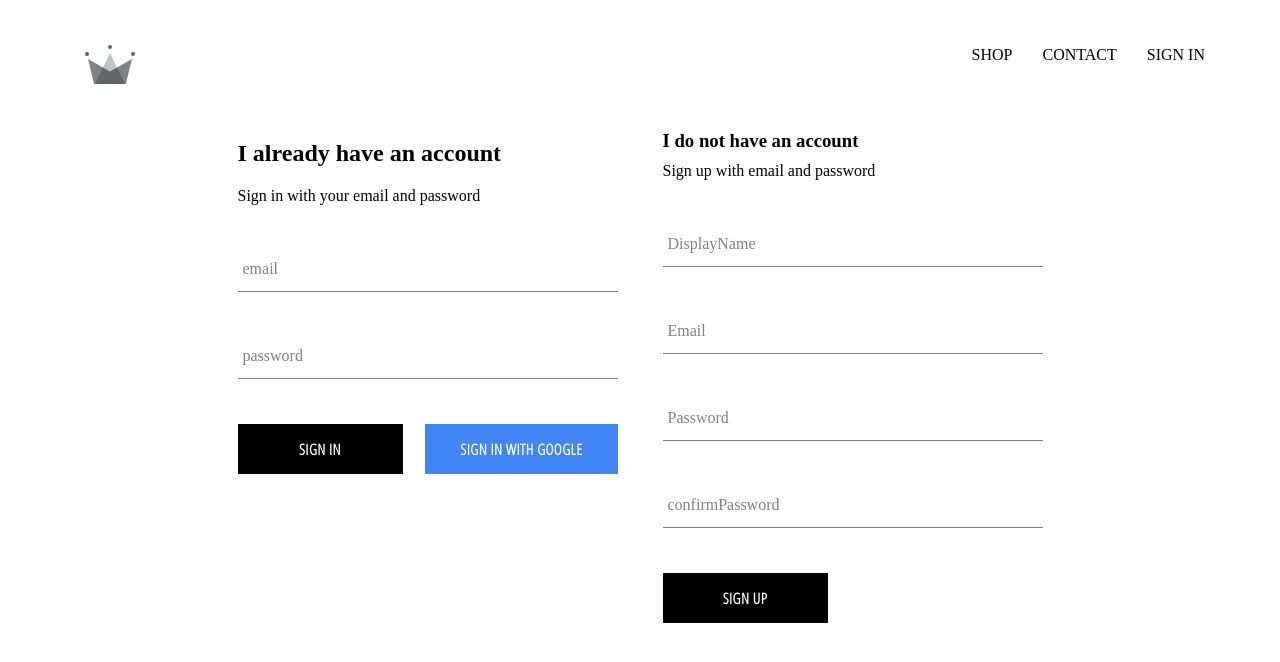
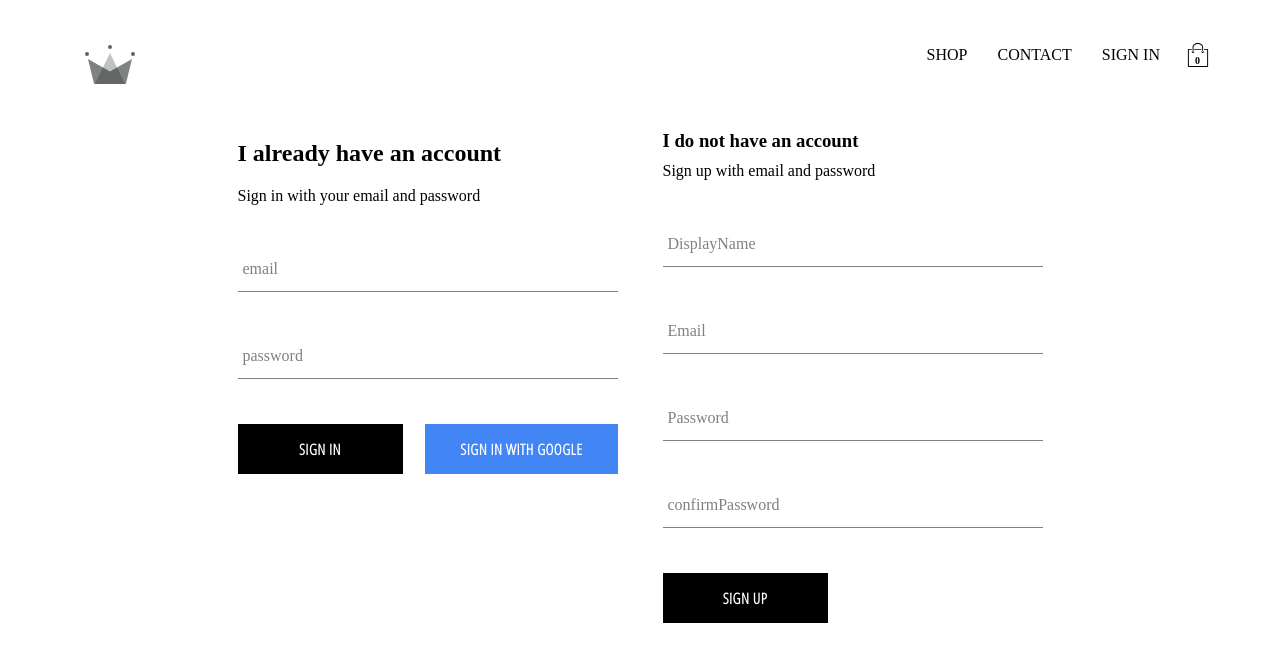
Before and after one commit to Joggz/JoggzClothing, a React (Create React App) app: page /signin in a window 1280 px wide. Shown: the top 662 px of the page. Built offline with nearby package versions, Linux system fonts and the light colour scheme; no server answers.

Commit message:
adds cartIcon  and cartDropdown, also implements cartsReducer

```diff
--- a/src/Firebase/Firebase.utils.js
+++ b/src/Firebase/Firebase.utils.js
@@ -3,16 +3,15 @@
  import 'firebase/firestore';
  import 'firebase/auth';
 
- const config =   {
-    apiKey: "AIzaSyBQmEgwF4oXSSc7zlazspFKlPYCC-HaTe8",
-    authDomain: "joggz-db.firebaseapp.com",
-    databaseURL: "https://joggz-db.firebaseio.com",
-    projectId: "joggz-db",
-    storageBucket: "joggz-db.appspot.com",
-    messagingSenderId: "70083623468",
-    appId: "1:70083623468:web:47e630236d0eca21c12f89",
-    measurementId: "G-6TB7CZ7NB7"
-    };
+ const config =  {
+  apiKey: "AIzaSyCZmcsPxFpn9q9is_jG7vvce2n9Q2yHv4Y",
+  authDomain: "crwn-clothings-75da1.firebaseapp.com",
+  databaseURL: "https://crwn-clothings-75da1.firebaseio.com",
+  projectId: "crwn-clothings-75da1",
+  storageBucket: "crwn-clothings-75da1.appspot.com",
+  messagingSenderId: "990646169138",
+  appId: "1:990646169138:web:909a218f721fcaca0b162b"
+};
 
   firebase.initializeApp(config)
 
--- a/src/components/Header/header.component.jsx
+++ b/src/components/Header/header.component.jsx
@@ -2,11 +2,13 @@
 
 import { ReactComponent as Logo } from '../../assets/crown.svg';
 import { Link } from 'react-router-dom';
+import  CartIcon  from '../cart-icon/cart-icons.component'
+import CartDropdown from '../cart-dropdown/cart-dropdown';
 import { connect } from 'react-redux';
 import { auth } from '../../Firebase/Firebase.utils';
 import './header.style.scss';
 
-const Header = ({ currentUser }) => (
+const Header = ({ currentUser, hidden }) => (
     <div className='header'>
          <Link className='logo-container' to='/'>
             <Logo className='logo'/>
@@ -26,13 +28,18 @@
                </div>  :
                <Link  className='option' to='/signin'>SIGN IN</Link>
              }
-
+             <CartIcon />
          </div>
+         { hidden ? null :
+          <CartDropdown />
+          }
     </div>
 );
 
-const mapStatetoProps = ({user}) => ({
-    currentUser: user.currentUser
+const mapStatetoProps = ({user: {currentUser},  cart: {hidden} }) => ({
+    currentUser,
+    hidden
 })
 
+
 export default connect(mapStatetoProps)(Header)
--- /dev/null
+++ b/src/components/cart-dropdown/cart-dropdown.jsx
@@ -0,0 +1,17 @@
+import React from 'react';
+
+
+import CustomButton from '../customButton/customButton.component';
+
+import './cart-dropdown.styles.scss';
+
+const CartDropdown = () => (
+
+    <div className='cart-dropdown' >
+        <div className="cart-items" />
+        <CustomButton>GO TO CHECKOUT</CustomButton>
+    </div>
+)
+
+
+export default CartDropdown;
--- /dev/null
+++ b/src/components/cart-dropdown/cart-dropdown.styles.scss
@@ -0,0 +1,24 @@
+.cart-dropdown {
+  position: absolute;
+  width: 240px;
+  height: 340px;
+  display: flex;
+  flex-direction: column;
+  padding: 20px;
+  border: 1px solid black;
+  background-color: white;
+  top: 90px;
+  right: 40px;
+  z-index: 5;
+
+  .cart-items {
+    height: 240px;
+    display: flex;
+    flex-direction: column;
+    overflow: scroll ;
+  }
+
+  button {
+    margin-top: auto;
+  }
+}
--- /dev/null
+++ b/src/components/cart-icon/cart-icon.styles.scss
@@ -0,0 +1,21 @@
+.cart-icon {
+  width: 45px;
+  height: 45px;
+  position: relative;
+  display: flex;
+  align-items: center;
+  justify-content: center;
+  cursor: pointer;
+
+  .shopping-icon {
+    width: 24px;
+    height: 24px;
+  }
+
+  .item-count {
+    position: absolute;
+    font-size: 10px;
+    font-weight: bold;
+    bottom: 12px;
+  }
+}
--- /dev/null
+++ b/src/components/cart-icon/cart-icons.component.jsx
@@ -0,0 +1,20 @@
+import React from 'react';
+
+import { connect } from 'react-redux';
+import  {toggleCartHidden }  from '../../redux/cart/cart.actions'
+import { ReactComponent as ShoppingIcon } from "../../assets/shopping-bag.svg.svg";
+import './cart-icon.styles.scss';
+
+
+const CartIcon = ({toggleCartHidden}) => (
+    <div className="cart-icon">
+        <ShoppingIcon className='shopping-icon' onClick={toggleCartHidden} />
+        <span className='item-count'>0</span>
+    </div>
+)
+
+const mapDispatchToProps = dispatch =>( {
+    toggleCartHidden: () => dispatch(toggleCartHidden())
+});
+
+export default connect(null, mapDispatchToProps)(CartIcon);
--- /dev/null
+++ b/src/redux/cart/cart.actions.js
@@ -0,0 +1,5 @@
+import CartActionTypes from './cart.type'
+
+export const toggleCartHidden = () => ({
+    type: CartActionTypes.TOGGLE_CART_HIDDEN
+});
--- /dev/null
+++ b/src/redux/cart/cart.reducer.js
@@ -0,0 +1,21 @@
+import CartActionTypes from './cart.type'
+
+const INITIAL_STATE ={
+    hidden: true
+};
+
+const cartReducer = (state= INITIAL_STATE, action) => {
+    switch(action.type) {
+        case CartActionTypes.TOGGLE_CART_HIDDEN:
+            return {
+                ...state,
+                hidden: !state.hidden
+            }
+            default:
+             return   {
+                    ...state
+                }
+    }
+}
+
+export default cartReducer;
--- /dev/null
+++ b/src/redux/cart/cart.type.js
@@ -0,0 +1,4 @@
+const CartActionTypes = {
+    TOGGLE_CART_HIDDEN: 'TOGGLE_CART_HIDDEN'
+}
+export default CartActionTypes;
--- a/src/redux/root_reducer.js
+++ b/src/redux/root_reducer.js
@@ -2,7 +2,11 @@
 import { combineReducers } from 'redux';
 
 import userReducer from './user/user_reducer';
+import cartReducer from  './cart/cart.reducer';
+
+
 
 export default combineReducers({
-    user: userReducer
+    user: userReducer,
+    cart: cartReducer
 })
```
Also changed, not shown: src/assets/shopping-bag.svg.svg (added).
